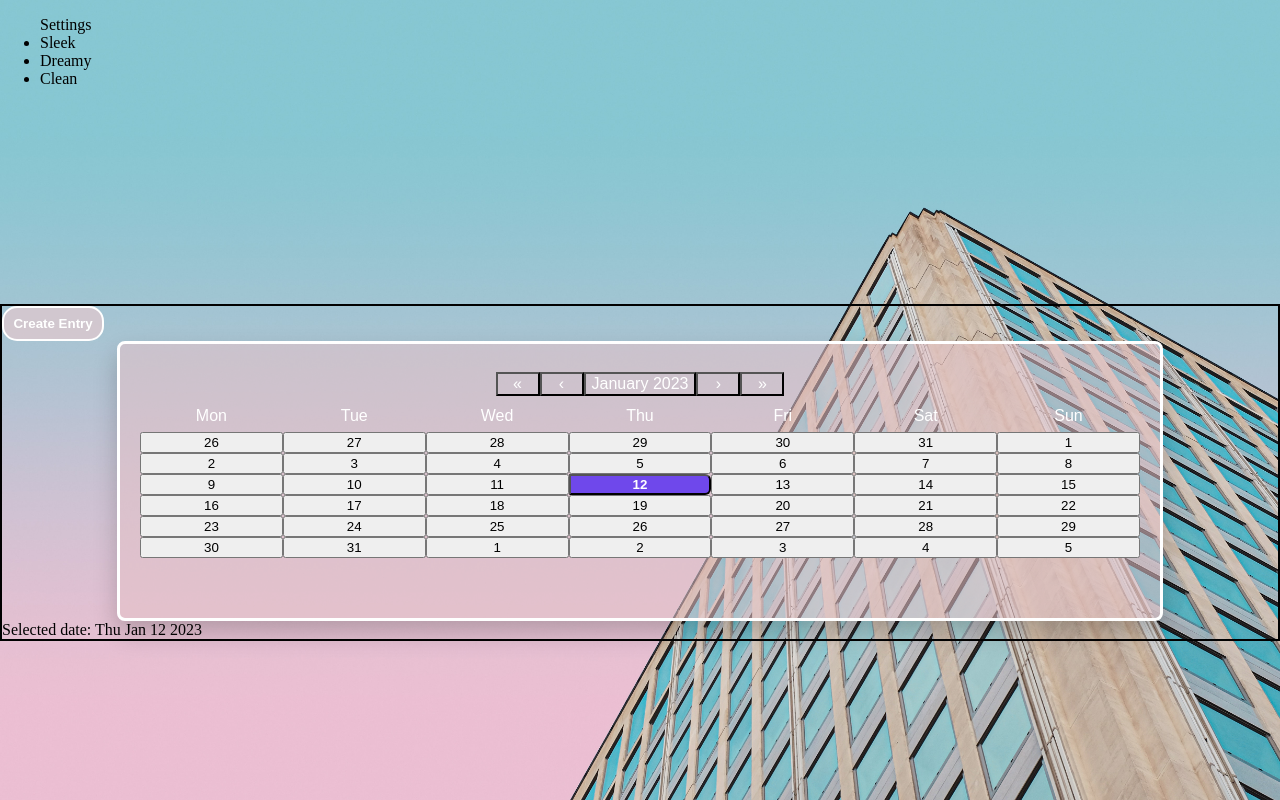
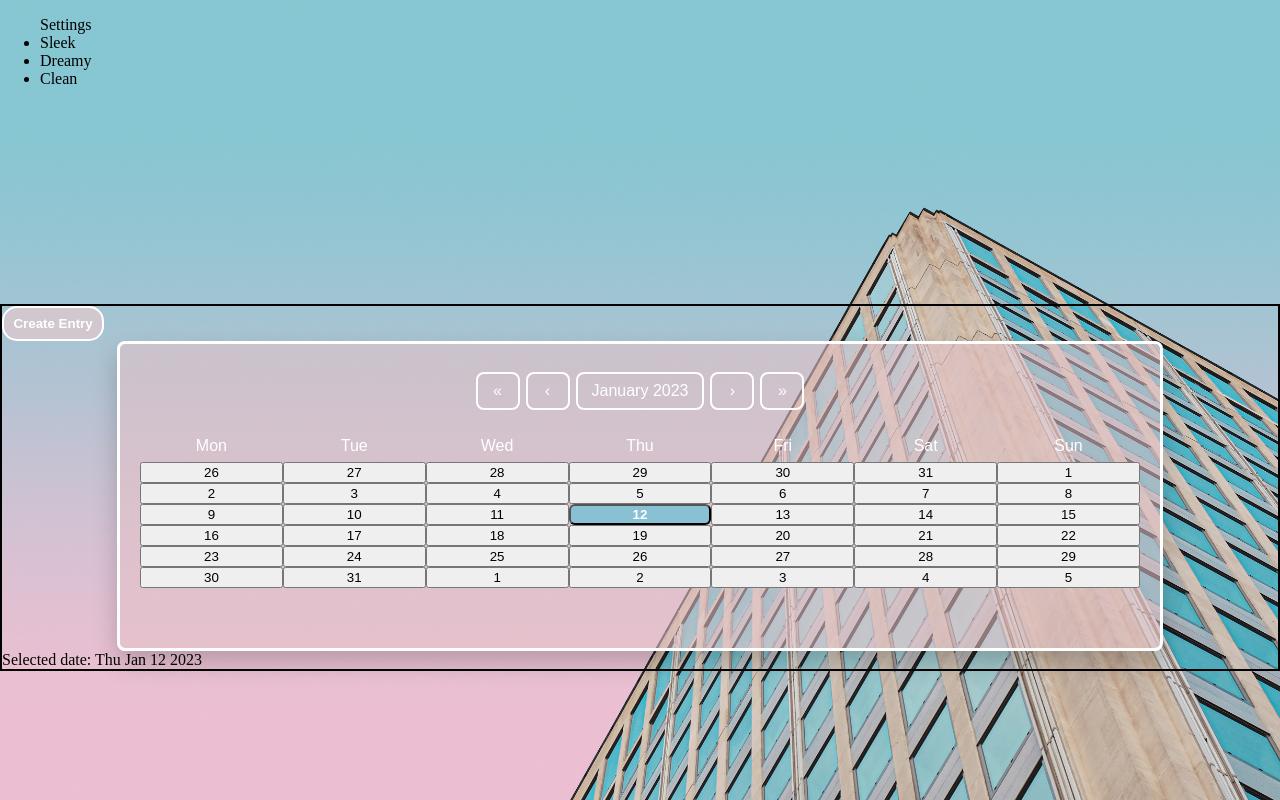
Before and after one commit to Ekfman/e-journal, a React (Create React App) app in the folder e-journal/: page / in a window 1280 px wide. Built offline with nearby package versions, Linux system fonts and the light colour scheme.

Commit message:
fixed the addEntry db function

```diff
--- a/e-journal/api/entries.js
+++ b/e-journal/api/entries.js
@@ -14,9 +14,7 @@ entriesRouter.get("/", async (req, res, next) => {
 entriesRouter.post("/", async (req, res, next) => {
     try {
         const { createDate, eventDate, title, description, content } = req.body;
-        console.log('req.body :>> ', req.body);
         const newEntry = await addEntry (createDate, eventDate, title, description, content)
-        console.log('newEntry :>> ', newEntry);
         res.send(newEntry)
     } catch ({ name, message }) {
         next({ name, message })
--- a/e-journal/db/models/entries.js
+++ b/e-journal/db/models/entries.js
@@ -16,9 +16,10 @@ async function addEntry (createDate, eventDate, title, description, content) {
         const { rows: [entry] } = await client.query(
             `
                 INSERT INTO entries("createDate", "eventDate", title, description, content)
-                VALUES (${createDate}, ${eventDate}, ${title}, ${description}, ${content})
+                VALUES ($1, $2, $3, $4, $5)
                 RETURNING*;
             `, [createDate, eventDate, title, description, content])
+            console.log('entry :>> ', entry);
             return entry;
     } catch (error) {
         console.log(error);
--- a/e-journal/src/components/App.css
+++ b/e-journal/src/components/App.css
@@ -63,6 +63,10 @@
  }
  .react-calendar__navigation button {
   color: white;
+  border-radius: 8px;
+  border: 2px solid white;
+  margin: 0px 3px 20px 3px;
+  padding: 8px 14px 8px 14px;
   min-width: 44px;
   background: none;
   font-size: 16px;
@@ -70,7 +74,7 @@
  }
  .react-calendar__navigation button:enabled:hover,
  .react-calendar__navigation button:enabled:focus {
-  background-color: #f8f8fa;
+  background-color: rgba(253, 180, 193, 0.621);
  }
  .react-calendar__navigation button[disabled] {
   background-color: #f0f0f0;
@@ -84,58 +88,33 @@
  .react-calendar__tile:enabled:hover,
  .react-calendar__tile:enabled:focus {
   background: #f8f8fa;
-  color: #6f48eb;
+  color: #2a2a2a;
+  font-weight: bold;
   border-radius: 6px;
  }
  .react-calendar__tile--now {
-  background: #6f48eb33;
-  border-radius: 6px;
+  background: #959595bf;
   font-weight: bold;
-  color: #6f48eb;
+  color: #2a2a2a;
  }
  .react-calendar__tile--now:enabled:hover,
  .react-calendar__tile--now:enabled:focus {
-  background: #6f48eb33;
-  border-radius: 6px;
+  background: #48d5eb33;
   font-weight: bold;
-  color: #6f48eb;
+  color: #2a2a2a;
  }
  .react-calendar__tile--hasActive:enabled:hover,
  .react-calendar__tile--hasActive:enabled:focus {
   background: #f8f8fa;
  }
  .react-calendar__tile--active {
-  background: #6f48eb;
+  background: #89c1d4;
   border-radius: 6px;
   font-weight: bold;
   color: white;
  }
  .react-calendar__tile--active:enabled:hover,
  .react-calendar__tile--active:enabled:focus {
-  background: #6f48eb;
+  background: #89c1d4;
   color: white;
  }
- .react-calendar--selectRange .react-calendar__tile--hover {
-  background-color: #f8f8fa;
- }
- .react-calendar__tile--range {
-  background: #f8f8fa;
-  color: #6f48eb;
-  border-radius: 0;
- }
- .react-calendar__tile--rangeStart {
-  border-top-right-radius: 0;
-  border-bottom-right-radius: 0;
-  border-top-left-radius: 6px;
-  border-bottom-left-radius: 6px;
-  background: #6f48eb;
-  color: white;
- }
- .react-calendar__tile--rangeEnd {
-  border-top-left-radius: 0;
-  border-bottom-left-radius: 0;
-  border-top-right-radius: 6px;
-  border-bottom-right-radius: 6px;
-  background: #6f48eb;
-  color: white;
- }
```
